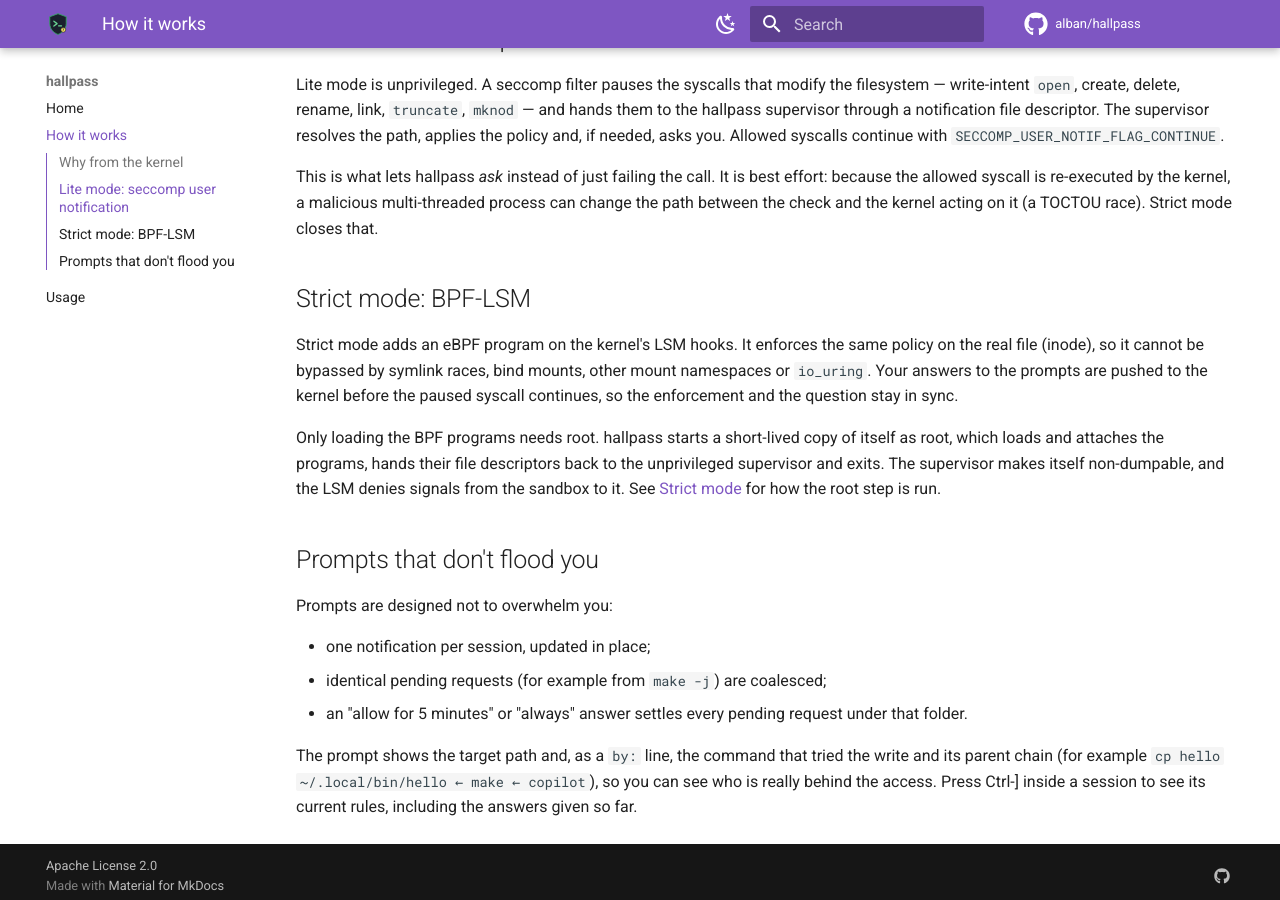
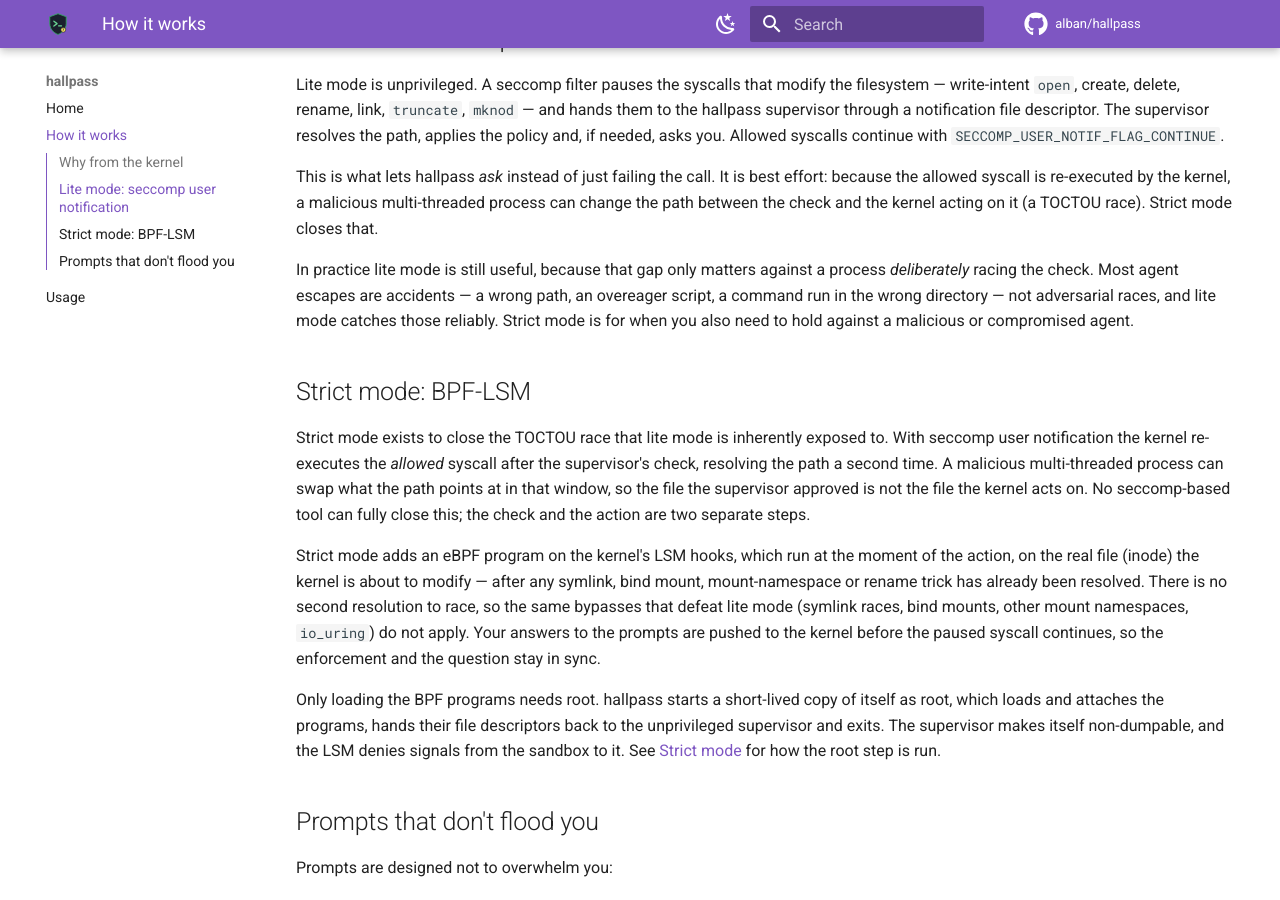
Before and after one commit to alban/hallpass, an MkDocs documentation site: the page built from docs/design.md, in a window 1280 px wide and 900 px high, scrolled down 418 px. Built offline with MkDocs 1.6.1 and Material for MkDocs 9.7.7, drawn with Linux system fonts in a browser that asks for light colours; comment, search, counter and statistics services are not loaded.

Commit message:
docs: lead strict mode with the TOCTOU fix
Strict mode's defining property is that it closes the time-of-check /
time-of-use race that seccomp user notification is inherently exposed to:
the kernel re-resolves the path after the supervisor's check, so a
malicious multi-threaded process can swap it in that window. Frame the
BPF-LSM section around this (the LSM hook runs on the real inode, after
resolution, with no second lookup to race) and present symlink races,
bind mounts, namespaces and io_uring as instances of it rather than a
co-equal list.

Also note that lite mode remains useful in practice: the TOCTOU gap only
matters against a deliberately adversarial process, while most agent
escapes are accidental and lite mode catches those reliably.

Co-authored-by: Copilot <223556219+Copilot@users.noreply.github.com>
Signed-off-by: Alban Crequy <albancrequy@microsoft.com>

```diff
--- a/docs/design.md
+++ b/docs/design.md
@@ -12,9 +12,13 @@ Lite mode is unprivileged. A seccomp filter pauses the syscalls that modify the
 
 This is what lets hallpass *ask* instead of just failing the call. It is best effort: because the allowed syscall is re-executed by the kernel, a malicious multi-threaded process can change the path between the check and the kernel acting on it (a TOCTOU race). Strict mode closes that.
 
+In practice lite mode is still useful, because that gap only matters against a process *deliberately* racing the check. Most agent escapes are accidents — a wrong path, an overeager script, a command run in the wrong directory — not adversarial races, and lite mode catches those reliably. Strict mode is for when you also need to hold against a malicious or compromised agent.
+
 ## Strict mode: BPF-LSM
 
-Strict mode adds an eBPF program on the kernel's LSM hooks. It enforces the same policy on the real file (inode), so it cannot be bypassed by symlink races, bind mounts, other mount namespaces or `io_uring`. Your answers to the prompts are pushed to the kernel before the paused syscall continues, so the enforcement and the question stay in sync.
+Strict mode exists to close the TOCTOU race that lite mode is inherently exposed to. With seccomp user notification the kernel re-executes the *allowed* syscall after the supervisor's check, resolving the path a second time. A malicious multi-threaded process can swap what the path points at in that window, so the file the supervisor approved is not the file the kernel acts on. No seccomp-based tool can fully close this; the check and the action are two separate steps.
+
+Strict mode adds an eBPF program on the kernel's LSM hooks, which run at the moment of the action, on the real file (inode) the kernel is about to modify — after any symlink, bind mount, mount-namespace or rename trick has already been resolved. There is no second resolution to race, so the same bypasses that defeat lite mode (symlink races, bind mounts, other mount namespaces, `io_uring`) do not apply. Your answers to the prompts are pushed to the kernel before the paused syscall continues, so the enforcement and the question stay in sync.
 
 Only loading the BPF programs needs root. hallpass starts a short-lived copy of itself as root, which loads and attaches the programs, hands their file descriptors back to the unprivileged supervisor and exits. The supervisor makes itself non-dumpable, and the LSM denies signals from the sandbox to it. See [Strict mode](usage.md#strict-mode) for how the root step is run.
 
```
Also changed, not shown: docs/usage.md (+2 -0 lines).
